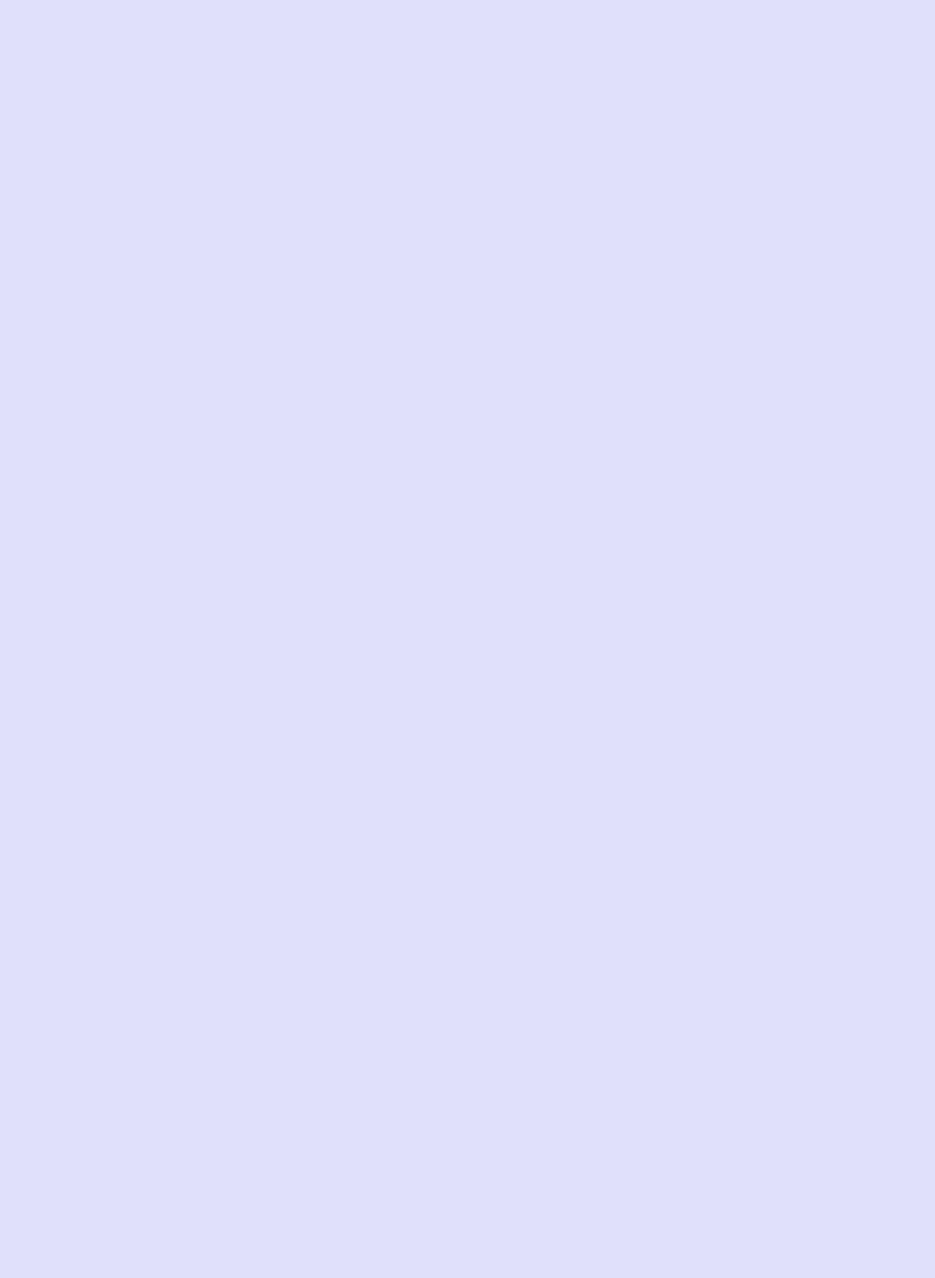
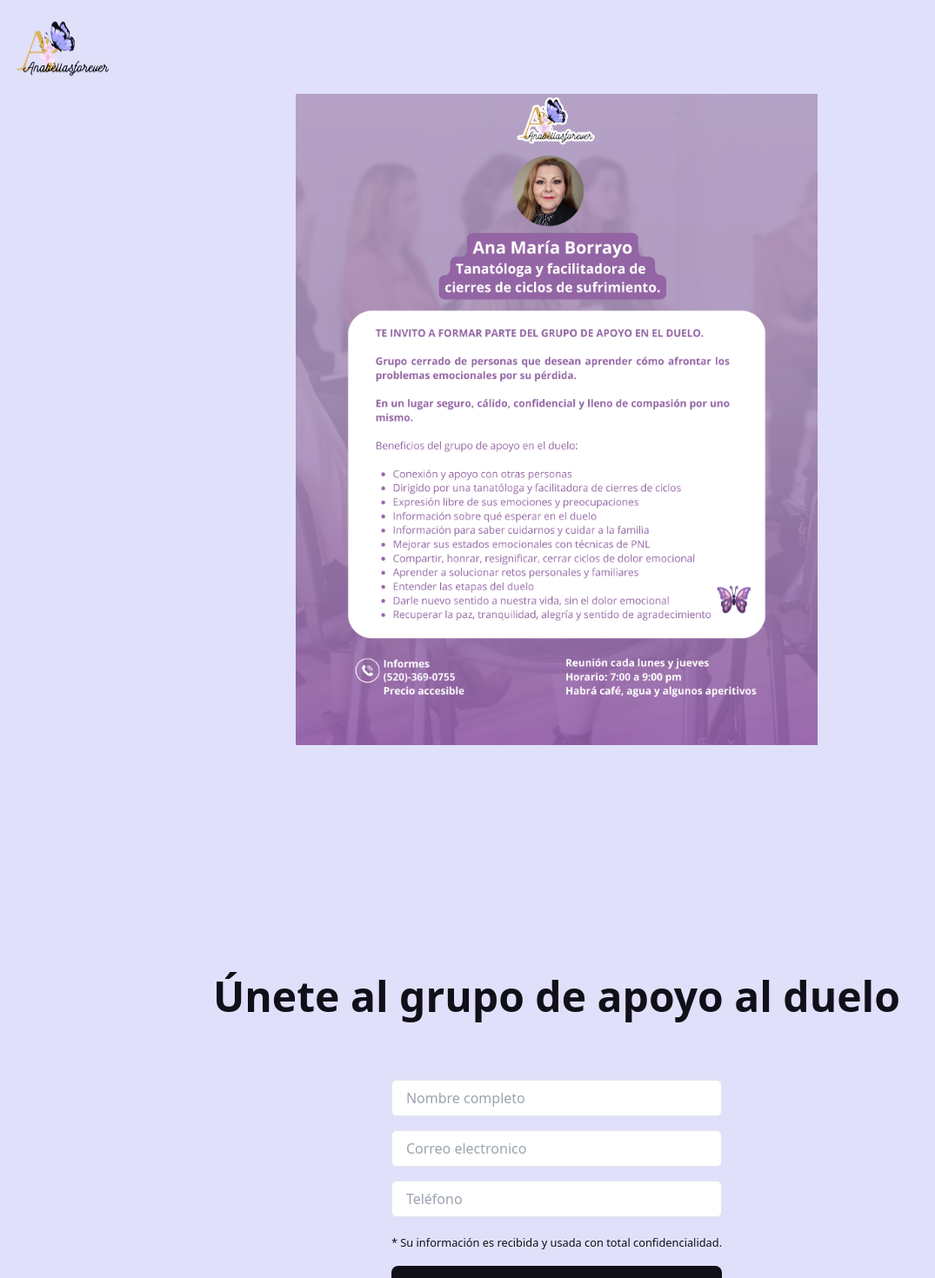
Before and after one commit to llanesleonardo/abellas4e, a React (Vite) app: page /apoyo-duelo in a window 1280 px wide. Before the commit this address had no page. Shown: the top 1470 px of the page at 87% size, without its empty margins (0-1075 px from the left). Before the commit the page ends 800 px from the top, so only its background shows below. Built offline with nearby package versions, Linux system fonts and the light colour scheme.

Commit message:
grupoapoyoduelo

```diff
--- a/src/App.jsx
+++ b/src/App.jsx
@@ -15,7 +15,7 @@ function App() {
         <Router>
           <Routes>
           <Route index element={<PublicHome />} />
-          <Route  path='/event1' element={<Event1 />} />
+          <Route  path='/apoyo-duelo' element={<Event1 />} />
            </Routes>
         </Router>
       </SystemContextProvider>
--- a/src/Components/ContactForm.jsx
+++ b/src/Components/ContactForm.jsx
@@ -69,7 +69,8 @@ const ContactForm = () => {
           "LNAME": "-",
           "PHONE": phoneNumber,
           "MMERGE8": subject,
-          "MMERGE7": messageText
+          "MMERGE7": messageText,
+          "MMERGE6": 'CONTACTFORM'
         }
       }
 
--- a/src/Components/Events/ContactFormReusable.jsx
+++ b/src/Components/Events/ContactFormReusable.jsx
@@ -68,7 +68,8 @@ const ContactFormReusable = () => {
           "LNAME": "-",
           "PHONE": phoneNumber,
           "MMERGE8": '',
-          "MMERGE7": ''
+          "MMERGE7": '',
+          "MMERGE6": 'GRUPOAPOYODUELO'
         }
       }
 
@@ -132,7 +133,7 @@ const ContactFormReusable = () => {
     <div id="contact" className="bg-[transparent] py-10 flex flex-col flex-wrap justify-center items-center md:justify-center md:items-center md:min-h-screen">
 
     <h1 className="text-[#111019] text-4xl md:text-5xl font-bold text-center mb-12">
-            {t('Únete al evento')}
+            {t('Únete al grupo de apoyo al duelo')}
        </h1>
     <form className="max-w-2xl mx-auto p-6 " onSubmit={handleSubmit}>
       <div className="grid grid-cols-1 gap-4 mb-4">
--- a/src/Views/Event_1.jsx
+++ b/src/Views/Event_1.jsx
@@ -1,6 +1,6 @@
 import React from 'react'
 import ContactFormReusable from '../Components/Events/ContactFormReusable'
-import event1img from "../assets/events/event1.jpeg"
+import grupoapoyodueloweb from "../assets/events/grupoapoyodueloweb.png"
 import Header from '../Components/Events/Header.jsx'
 import Footer from '../Components/Events/Footer.jsx'
 
@@ -11,8 +11,8 @@ export default function Event_1() {
               <Header />
               <main className='flex-grow'>
         <div className='flex flex-wrap justify-center items-center gap-[20px] h-full  md:flex-wrap md:justify-around md:items-center'>
-            <div className='pt-[200px] mx-5 flex flex-col flex-wrap justify-center items-center md:justify-center md:items-center md:min-h-screen md:pt-[0px]'>
-                <img src={event1img}  className='w-[550px]'/>
+            <div className='pt-[200px] mx-5 flex flex-col flex-wrap justify-center items-center md:justify-center md:items-center md:min-h-screen md:pt-[80px] md:mb-[50px]'>
+                <img src={grupoapoyodueloweb}  className='w-[600px]'/>
             </div>
             <div className='md:min-h-screen'>
                 <ContactFormReusable />
```
Also changed, not shown: src/assets/events/grupoapoyodueloweb.png (added).
